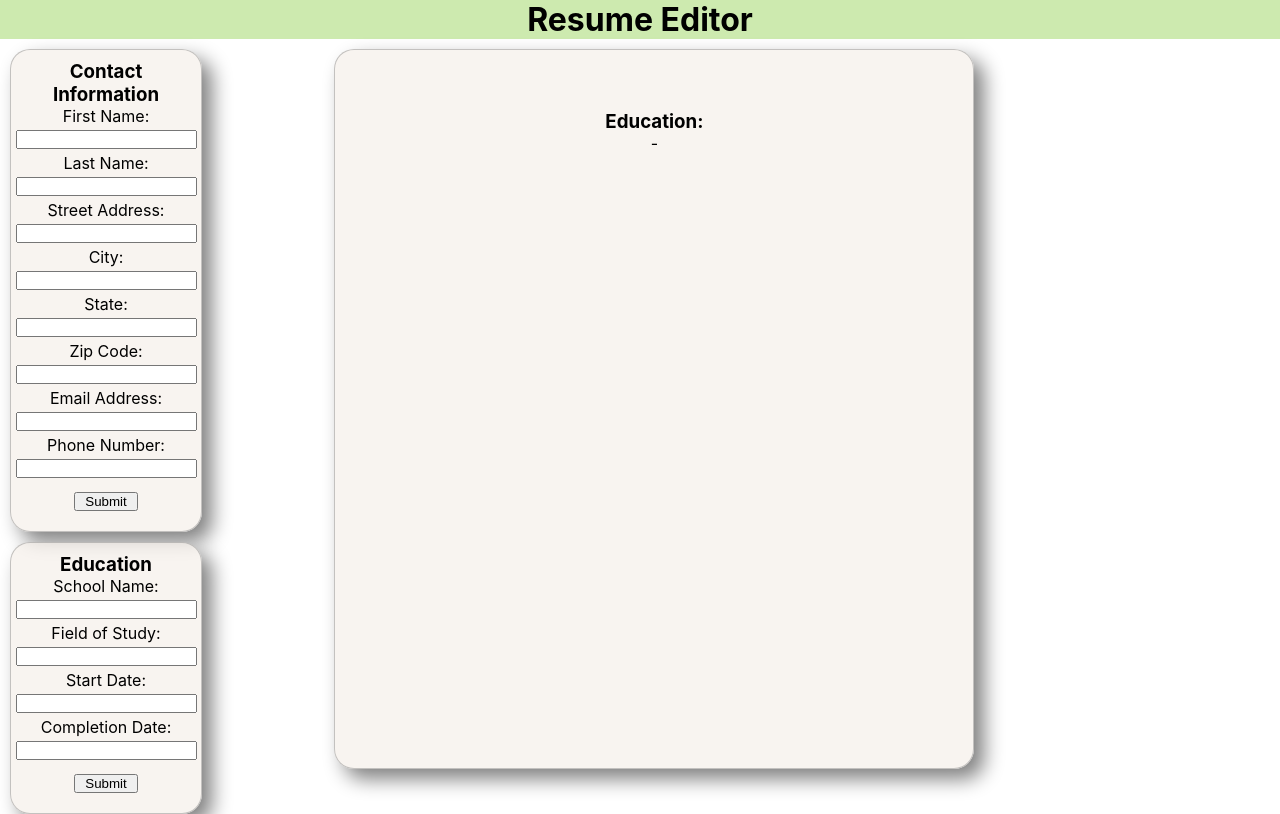
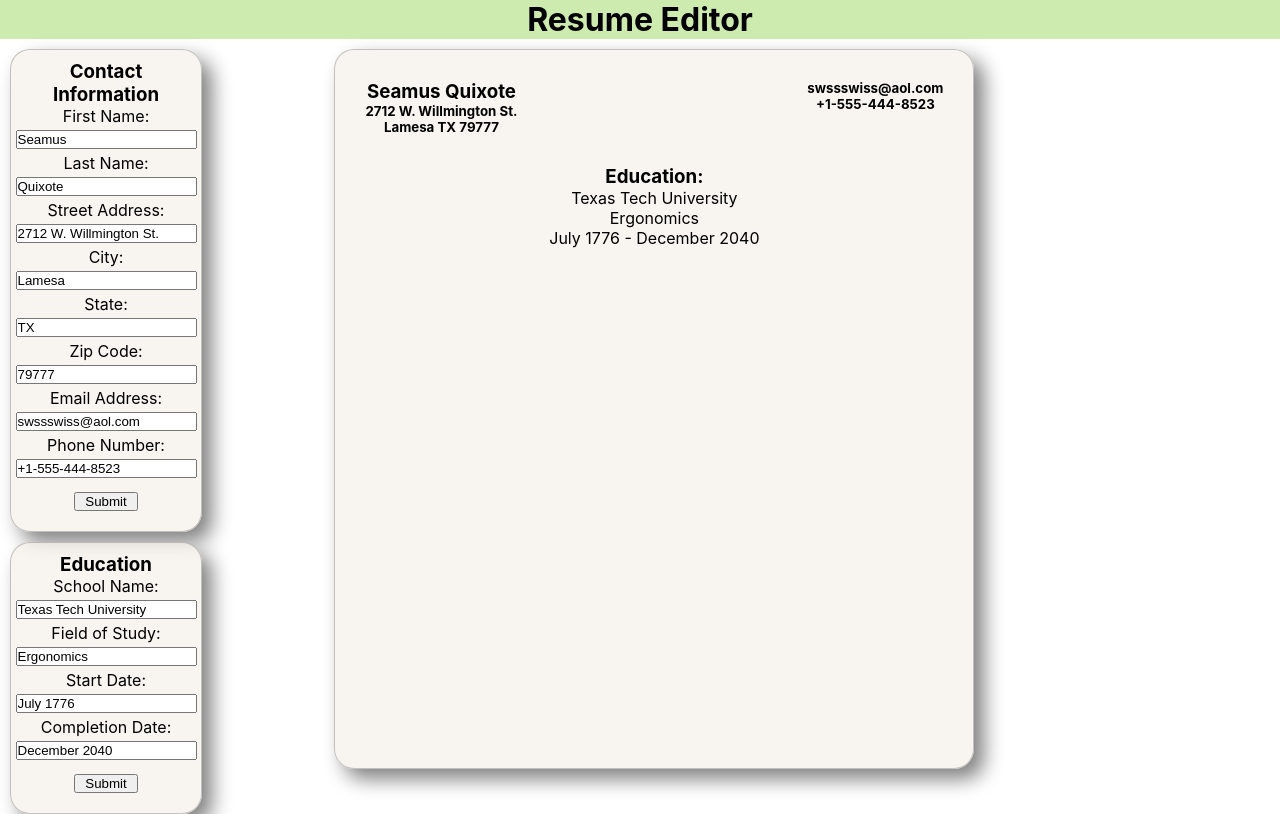
Before and after one commit to SalamanderCtesiphon/resume-app, a React (Create React App) app: page / in a window 1280 px wide. Built offline with nearby package versions, Linux system fonts and the light colour scheme.

Commit message:
added default values to the page

```diff
--- a/src/App.js
+++ b/src/App.js
@@ -4,20 +4,20 @@ import ContactInfo from './components/ContactInfo';
 import Education from "./components/Education";
 
 function App(props) {
-  const [firstName, setFirstName] = useState('');
-  const [lastName, setLastName] = useState('');
-  const [streetAddress, setStreetAddress] = useState('');
-  const [city, setCity] = useState('');
-  const [state, setState] = useState('');
-  const [zip, setZip] = useState('');
-  const [email, setEmail] = useState('');
-  const [phone, setPhone] = useState('');
+  const [firstName, setFirstName] = useState('Seamus');
+  const [lastName, setLastName] = useState('Quixote');
+  const [streetAddress, setStreetAddress] = useState('2712 W. Willmington St.');
+  const [city, setCity] = useState('Lamesa');
+  const [state, setState] = useState('TX');
+  const [zip, setZip] = useState('79777');
+  const [email, setEmail] = useState('swssswiss@aol.com');
+  const [phone, setPhone] = useState('+1-555-444-8523');
   const [contactSubmit, setContactSubmit] = useState(false);
   const [educationSubmit, setEducationSubmit] = useState(false)
-  const [schoolName, setSchoolName] = useState('')
-  const [fieldOfStudy, setFieldOfStudy] = useState('');
-  const [startDate, setStartDate] = useState('');
-  const [completeDate, setCompleteDate] = useState('');
+  const [schoolName, setSchoolName] = useState('Texas Tech University')
+  const [fieldOfStudy, setFieldOfStudy] = useState('Ergonomics');
+  const [startDate, setStartDate] = useState('July 1776');
+  const [completeDate, setCompleteDate] = useState('December 2040');
 
   function handleSubmit(e) {
       e.preventDefault();
```
